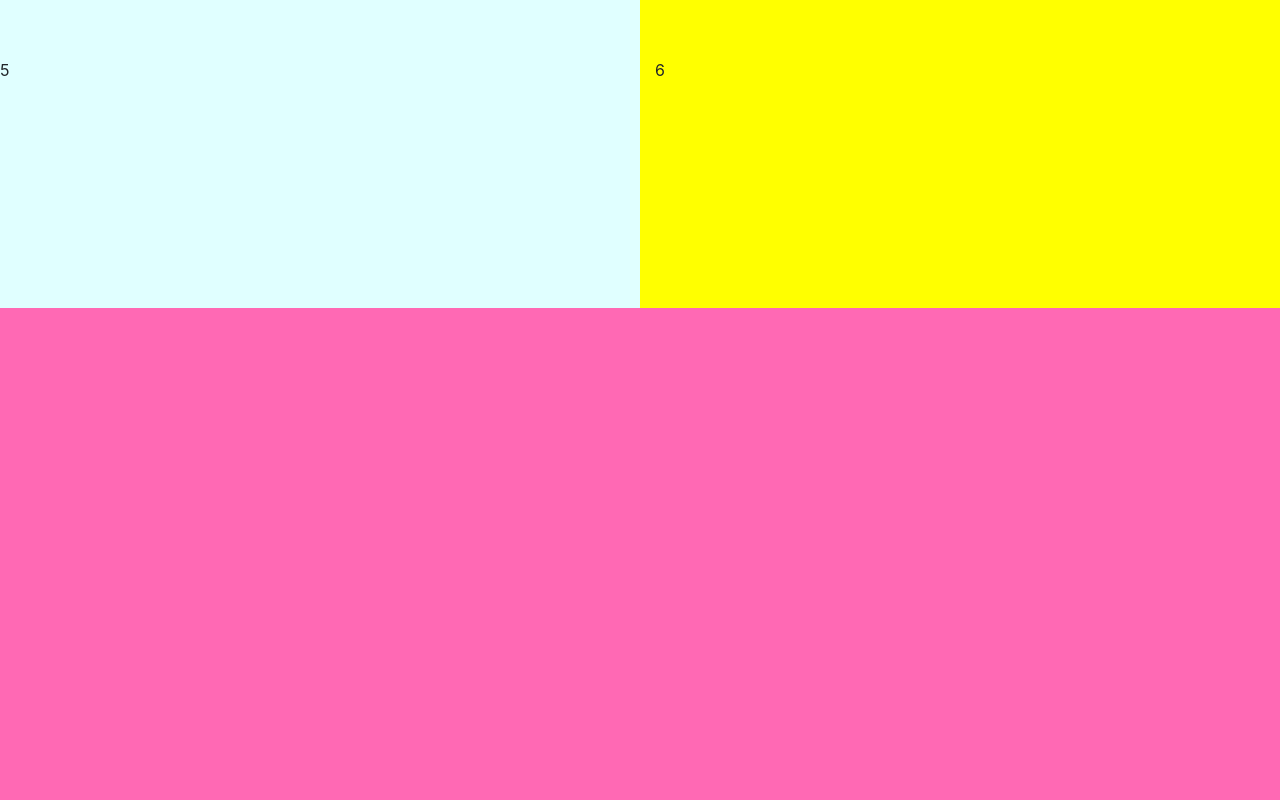
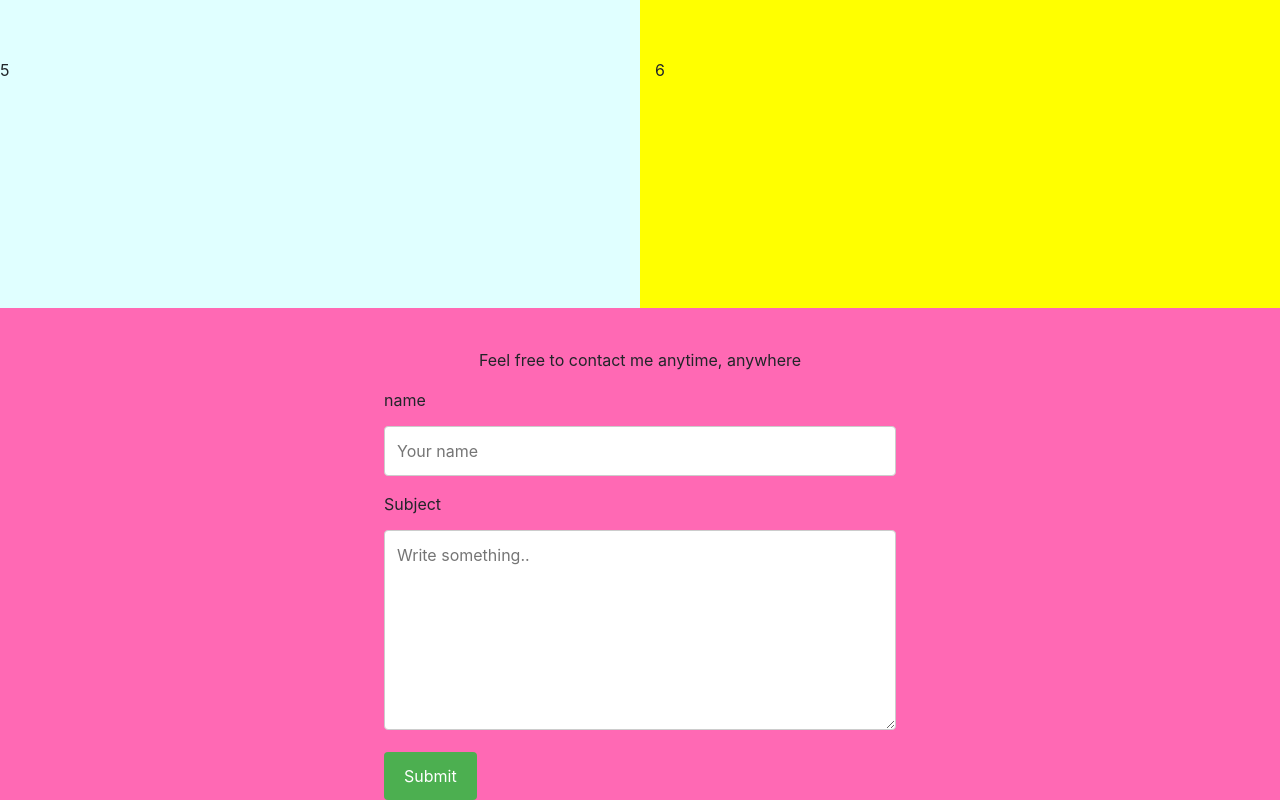
Before and after one commit to PanaddaManarata/portfolio_website, a plain HTML site: page index.html in a window 1280 px wide. Shown: the part 778-1578 px from the top of the page. Before the commit the page ends 1086 px from the top, so only its background shows below. Drawn offline with nearby package versions, Linux system fonts and the light colour scheme.

Commit message:
structure

```diff
--- a/css/style.scss
+++ b/css/style.scss
@@ -43,10 +43,57 @@ a.navbar-brand {
 }
 
 
+.formwrap{
+    width: 80vw;
+}
+
+input[type=text], select, textarea {
+    width: 100%;
+    padding: 12px;
+    border: 1px solid #ccc;
+    border-radius: 4px;
+    box-sizing: border-box;
+    margin-top: 6px;
+    margin-bottom: 16px;
+    resize: vertical;
+  }
+
+  input[type=submit] {
+    background-color: #4CAF50;
+    color: white;
+    padding: 12px 20px;
+    border: none;
+    border-radius: 4px;
+    cursor: pointer;
+  }
+
+  input[type=submit]:hover {
+    background-color: #45a049;
+  }
+
+
+  .footer{
+
+    position: relative;
+
+
+.text{
+    text-align: center;
+    padding: 5vh;
+    height: 10vh;
+
+}
+  }
+
+
 
 @media (min-width: 768px) {
     body {
         background-color: rgb(210, 176, 255)
+    }
+
+    .formwrap{
+        width: 40vw;
     }
 
 
--- a/index.html
+++ b/index.html
@@ -64,7 +64,28 @@
 
 
         </section>
+        <section class="footer">
+            <div class="text">Feel free to contact me anytime, anywhere</div>
 
+            <div class="formwrap">
+                <form action="">
+                    <label for="name">name</label>
+                    <input type="text" id="name" placeholder="Your name">
+
+                    <label for="subject">Subject</label>
+                    <textarea id="subject" name="subject" placeholder="Write something.."
+                        style="height:200px"></textarea>
+
+                    <input type="submit" value="Submit">
+                </form>
+            </div>
+
+
+            <div class="media">
+
+            </div>
+
+        </section>
 
 
     </div>
```
Also changed, not shown: css/style.css, 1 other file.
